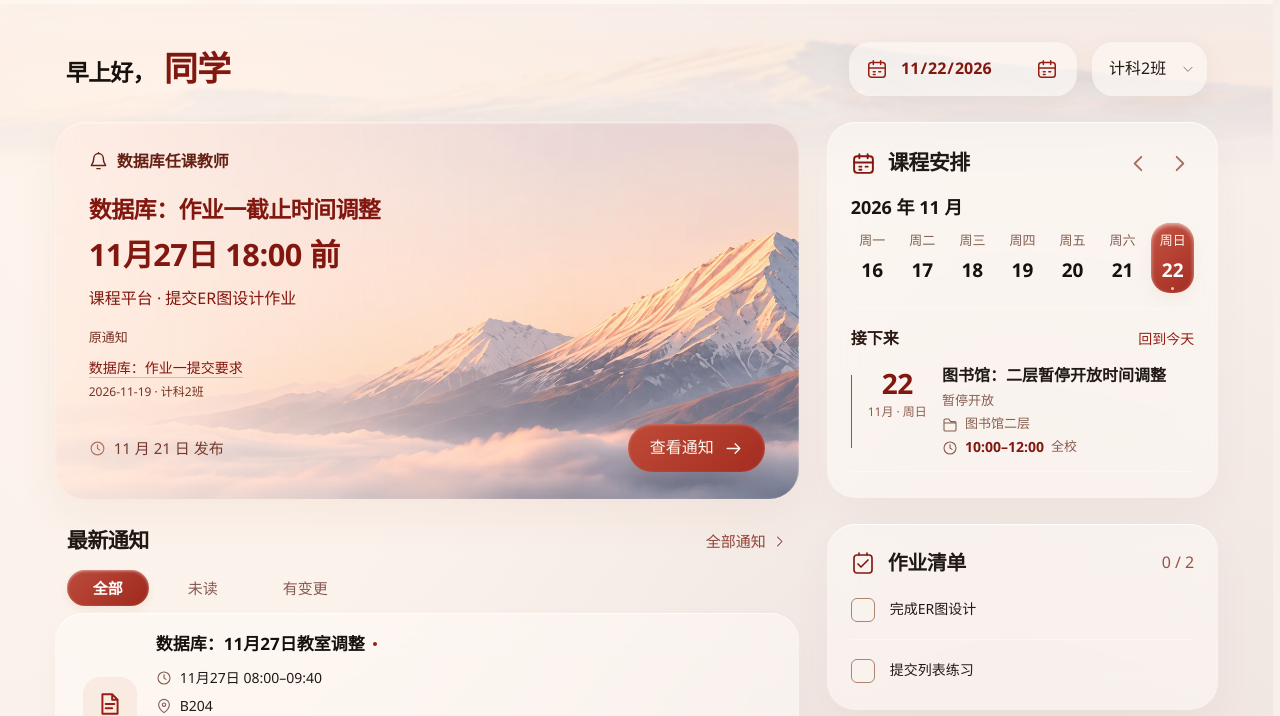
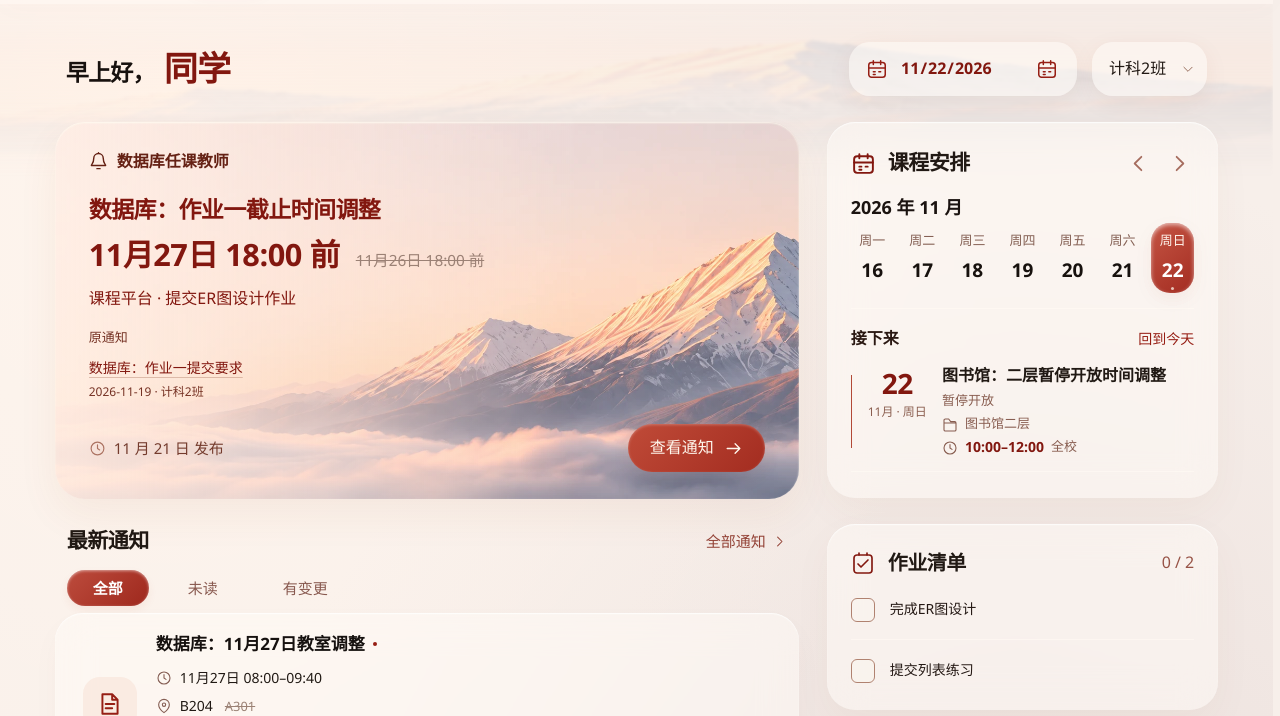
Before and after one commit to 666Dean/NowPast-RAG, a website with bundled scripts: page web/index.html in a window 1280 px wide. Shown: the part 84-800 px from the top of the page. Built offline with nearby package versions, Linux system fonts and the light colour scheme.

Commit message:
Show replaced notice values with muted inline history and interaction feedback

```diff
--- a/web/app.mjs
+++ b/web/app.mjs
@@ -440,6 +440,19 @@ function bookmark(group, origin) {
   nextFocus?.focus({preventScroll:true});
   animateBookmark(nextFocus);
 }
+function executionValues(value,previous = [],label = '') {
+  const values=make('span','execution-values');
+  const current=make('span','execution-current');
+  if (previous.length) current.append(make('span','sr-only','现'+label+'：'));
+  current.append(document.createTextNode(value));
+  values.append(current);
+  for (const value of previous) {
+    const old=make('del','execution-previous');
+    old.append(make('span','sr-only','原'+label+'（已替代）：'),document.createTextNode(value));
+    values.append(old);
+  }
+  return values;
+}
 function noticeRow(group) {
   const row = make('article','notice-item');
   const open = button('notice-main','',() => openNotice(group));
@@ -455,8 +468,9 @@ function noticeRow(group) {
   if (!['current'].includes(group.state)) meta.append(make('span','status '+group.state,group.label));
   const execution=executionFor(group.docs,docs,{date:contextDate,scope:contextScope});
   const plan=make('span','notice-execution');
-  for (const [name,value] of [['clock',execution.when],['pin',execution.where],['check',execution.action]]) {
-    const line=make('span','execution-line');line.append(icon(name),document.createTextNode(value));plan.append(line);
+  for (const [name,field,label] of [['clock','when','时间'],['pin','where','地点'],['check','action','事项']]) {
+    const line=make('span','execution-line');
+    line.append(icon(name),executionValues(execution[field],execution.previous?.[field],label));plan.append(line);
   }
   content.append(title,plan,meta);
   open.append(kind,content);
@@ -507,7 +521,9 @@ function noticeConnections(group,featured = false,expanded = false) {
       for (const {doc,prior,kind,label} of links) {
         const change=make('p','connection-change');
         change.append(make('span','change-topic',''));
-        change.append(document.createTextNode(prior.value===doc.value?'沿用 '+doc.value:prior.value+' 改为 '+doc.value));
+        if (prior.value===doc.value) change.append(document.createTextNode('沿用 '+doc.value));
+        else if (doc.supersedes.includes(prior.id)) change.append(executionValues(doc.value,[prior.value],'要求'));
+        else change.append(document.createTextNode(prior.value+'；'+doc.value));
         change.append(make('span','change-effective',doc.effective?shortDate(doc.effective)+' 生效':'生效日期待核'));
         if (kind==='parallel') change.lastChild.textContent='并行依据，未替代旧通知';
         entry.append(change);
@@ -565,8 +581,11 @@ function renderFeature() {
   top.append(scope);
   const title = make('h2','',group.title);
   const execution=executionFor(group.docs,docs,{date:contextDate,scope:contextScope});
-  const value = make('p','feature-value',execution.when);
-  const actionText=make('p','feature-action',execution.where+' · '+execution.action);
+  const value = make('p','feature-value');
+  value.append(executionValues(execution.when,execution.previous?.when,'时间'));
+  const actionText=make('p','feature-action');
+  actionText.append(executionValues(execution.where,execution.previous?.where,'地点'),document.createTextNode(' · '),
+    executionValues(execution.action,execution.previous?.action,'事项'));
   const bottom = make('div','feature-bottom');
   const meta = make('span','feature-meta'); meta.append(icon('clock'),document.createTextNode(shortDate(group.published) + ' 发布'));
   const action = button('feature-button','查看通知',() => openNotice(group)); action.append(icon('arrow'));
--- a/web/notice-relations.mjs
+++ b/web/notice-relations.mjs
@@ -12,7 +12,7 @@ export function executionFor(records,all,{date,scope}) {
     const current=[...new Map(topics.flatMap(topic=>snapshot(visible,horizon,scope==='全校'?sample.scope:scope,topic).current).map(doc=>[doc.id,doc])).values()];
     return {doc:current[0],conflict:new Set(current.map(doc=>doc.value)).size>1};
   };
-  const deadline=field('deadline'),room=field('room'),time=field('time'),channel=field('channel'),task=field('task');
+  const deadline=field('deadline'),room=field('room'),time=field('time'),channel=field('channel'),task=field('task'),service=field('service');
   const event=sample.event || {};
   let day=sample.lessonDate || event.date;
   let hour=time.conflict?'':time.doc?.value || event.time;
@@ -25,8 +25,24 @@ export function executionFor(records,all,{date,scope}) {
   const action=task.conflict?'作业要求待确认':task.doc?.event?.action || task.doc?.value || event.action || (sample.noticeType==='course'?'上课':sample.noticeType==='assignment'?'提交作业':sample.value);
   if (sample.analysis && !sample.effective) return {when:'时间待确认',where:sample.field==='room'?sample.value:where,action,
     course:sample.course || '',type:sample.noticeType,activity:sample.activity || sample.id,conflict:true};
+  const previousFor=({doc,conflict},format,current)=>{
+    if (!doc || conflict) return [];
+    const prior=visible.filter(old=>doc.supersedes.includes(old.id) && old.topic===doc.topic &&
+      old.effective && old.effective<=horizon && (['全班','全校'].includes(old.scope) || old.scope===doc.scope));
+    return [...new Set(prior.map(format).filter(value=>value && value!==current))];
+  };
+  const priorTime=doc=>{
+    const oldDay=doc.field==='deadline'?parseDates(doc.value,date).find(validDay):day;
+    const oldHour=doc.field==='deadline'?doc.value.match(/\d{1,2}[:：]\d{2}/)?.[0]:doc.value;
+    return oldDay && oldHour?`${oldDay.slice(5).replace('-','月')}日 ${oldHour}${sample.noticeType==='assignment'?' 前':''}`:null;
+  };
+  const previous={
+    when:previousFor(deadline.doc?deadline:time.doc?time:service,priorTime,when),
+    where:previousFor(room.doc?room:channel,doc=>doc.value,where),
+    action:previousFor(task,doc=>doc.event?.action || doc.value,action)
+  };
   return {date:day,time:hour,when,where,action,conflict:deadline.conflict||room.conflict||time.conflict||task.conflict,
-    course:sample.course || '',type:sample.noticeType,activity:sample.activity || sample.id};
+    course:sample.course || '',type:sample.noticeType,activity:sample.activity || sample.id,previous};
 }
 export function relationsFor(records,all,{date,scope}) {
   const allowed=doc=>(doc.published ? doc.published<=date : doc.imported<=date) &&
--- a/web/style.css
+++ b/web/style.css
@@ -1,7 +1,7 @@
 :root {
   color-scheme:light; --night:#4b100c; --purple:#85190f; --plum:#981f15; --mauve:#a05a4c;
   --rose:#e7c3b6; --peach:#fff0e7; --ink:#211914; --muted:#855d53; --ground:#f7efea;
-  --surface:#fffbf7; --line:#ead8ce; --tint:#f5e6de; --rail:224px;
+  --surface:#fffbf7; --line:#ead8ce; --tint:#f5e6de; --historical-ink:#9b8175; --rail:224px;
   --ease:cubic-bezier(.22,1,.36,1); --spring:cubic-bezier(.2,1.3,.4,1);
   --sans:"Segoe UI Variable Text","Segoe UI","PingFang SC","Microsoft YaHei UI",sans-serif;
 }
@@ -202,6 +202,13 @@ dt{color:var(--muted)}dd{margin:0;overflow-wrap:anywhere}
 .notice-body>.notice-main{width:100%}
 .notice-execution{display:grid;gap:4px;margin:9px 0;color:var(--ink);font-size:14px;line-height:1.7}
 .execution-line{display:flex;gap:8px;align-items:flex-start}.execution-line .icon{width:16px;height:16px;margin-top:4px;color:var(--muted);flex-shrink:0}
+.execution-values{display:inline-flex;flex-wrap:wrap;align-items:baseline;gap:2px 12px;min-width:0;max-width:100%;vertical-align:baseline}
+.execution-current,.execution-previous{min-width:0;overflow-wrap:anywhere}
+.execution-previous{color:var(--historical-ink);font-size:.92em;font-weight:400;text-decoration-thickness:1px;text-decoration-color:currentColor;font-variant-numeric:tabular-nums}
+.notice-main:is(:hover,:focus-visible) .execution-previous,.featured-notice:is(:hover,:focus-within) .execution-previous,.connection-entry:is(:hover,:focus-within) .execution-previous{color:var(--muted)}
+.notice-main:active .execution-previous{color:var(--mauve)}
+.feature-value .execution-values{column-gap:16px}
+.feature-value .execution-previous{font-size:clamp(14px,.5em,18px);letter-spacing:normal}
 .feature-action{font-size:16px;font-weight:550;line-height:1.8;margin-top:8px;max-width:40ch}
 .event-task{font-size:14px;line-height:1.7;margin:4px 0}
 #page-subtitle{display:none}
@@ -586,6 +593,7 @@ button:hover:not(:disabled) .icon{scale:1.07}
   .event-content h3{font-size:15px}.agenda-event{gap:11px}
 }
 @media(prefers-reduced-motion:no-preference){
+  .execution-previous{transition:color 180ms var(--ease)}
   button{transition:background-color 180ms var(--ease),color 180ms var(--ease),transform 180ms var(--spring),filter 180ms var(--ease),box-shadow 220ms var(--ease)}
   button:hover:not(:disabled){transform:translateY(-1px)}
   button:active:not(:disabled){transform:translateY(1px) scale(.96)}
```
Also changed, not shown: DESIGN.md (+2 -0 lines), web/notices.test.mjs (+35 -0 lines), web/README.md.
